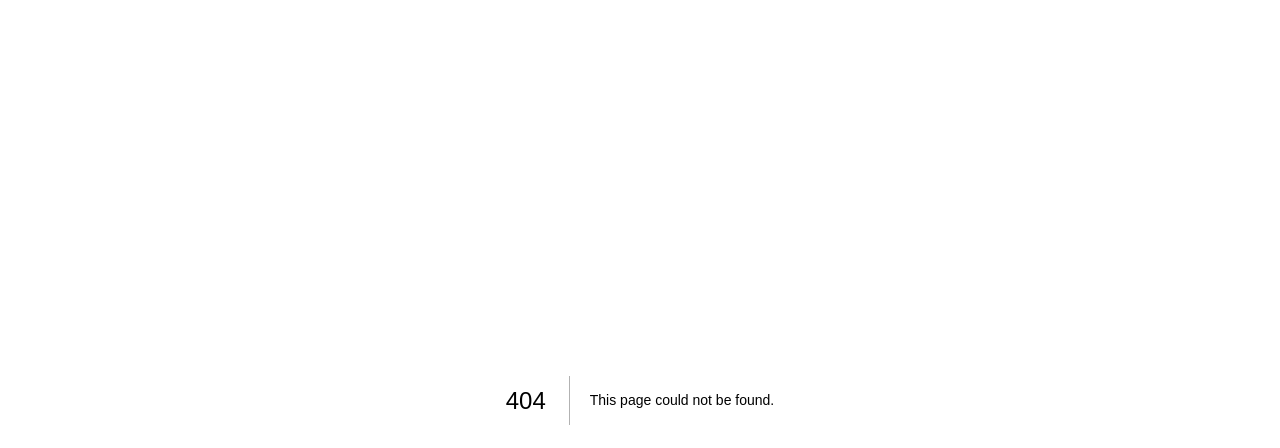
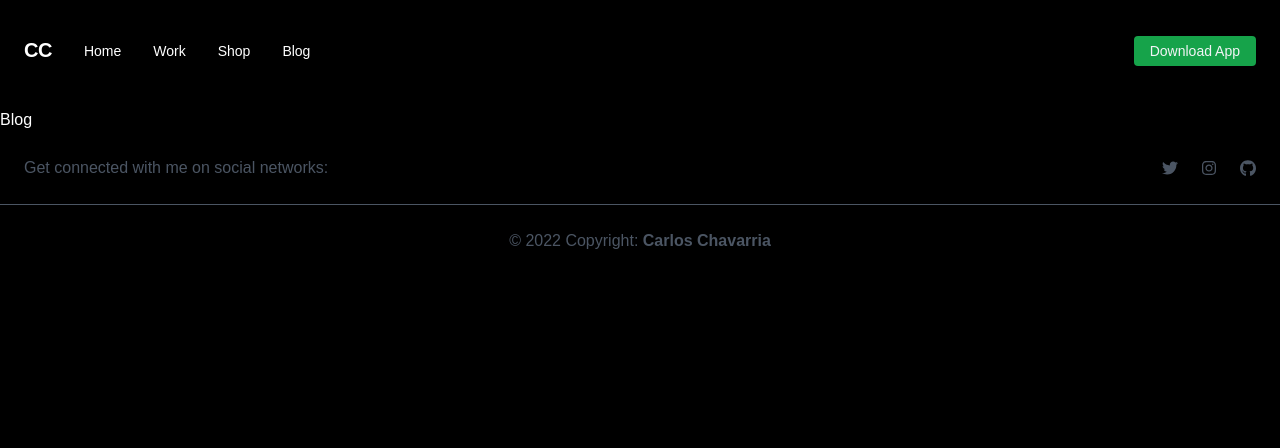
Before and after one commit to carloscodes/portfolio, a Next.js app: page /blog in a window 1280 px wide. Before the commit this address had no page. Shown: the top 448 px of the page. Built offline with nearby package versions, Linux system fonts and the light colour scheme.

Commit message:
added pages and routing to them

```diff
--- a/components/Hero.js
+++ b/components/Hero.js
@@ -1,5 +1,6 @@
 import { Container, Heading, Text } from "@chakra-ui/react";
 import { motion } from "framer-motion";
+import Link from "next/link";
 
 
 
@@ -32,9 +33,11 @@ export default function Hero() {
                     <motion.div animate={{ y: 10 }}
                 transition={{ type: 'spring', duration: 1, delay: 1 }}>
                     <Text fontSize='xs' className="text-gray-400 mb-12">I&apos;m a software engineer specializing in building (and occasionally design) exceptional digital experiences. Currently, I&apos;m focused on building an accessible, human-centered product to get people healthy and thriving. </Text>
-                    <button className="bg-transparent text-green-400 font-light text-xs py-2 px-4 border border-green-400 hover:bg-gray-900 rounded">
-                        Check out my work!
-                    </button>
+                    <Link href='/work'>
+                        <button className="bg-transparent text-green-400 font-light text-xs py-2 px-4 border border-green-400 hover:bg-gray-900 rounded">
+                            Check out my work!
+                        </button>
+                    </Link>
                 </motion.div>
 
             </Container>
--- a/components/Navbar.js
+++ b/components/Navbar.js
@@ -44,7 +44,9 @@ export default function Navbar() {
             <nav className="flex items-center justify-between flex-wrap p-6">
 
                 <div className="flex items-center flex-shrink-0 mr-6">
+                    <Link href='/'>
                         <a className="font-semibold text-xl tracking-tight hover:cursor-pointer">CC</a>
+                    </Link>
                 </div>
                 <div className='lg:hidden'>
                     <motion.div  animate={isOpen ? "closed" : "open"}
@@ -59,18 +61,26 @@ export default function Navbar() {
                 <motion.div animate={isOpen ? "open" : "closed"}
                     variants={variants} transition={{ type: 'tween', duration: .5 }}  className="w-full flex-grow lg:flex lg:items-center lg:w-auto hidden" id="mobile-menu">
                     <div className="text-sm lg:flex-grow">
+                    <Link href='/'>
                         <a className="px-2 py-2 block mt-4 lg:inline-block lg:mt-0 mr-4 hover:border-b hover:cursor-pointer">
                             Home
                         </a>
+                    </Link>
+                    <Link href='/work'>
                         <a className="px-2 py-2 block mt-4 lg:inline-block lg:mt-0 mr-4 hover:border-b hover:cursor-pointer">
                             Work
                         </a>
+                    </Link>
+                    <Link href='/shop'>
                         <a className="px-2 py-2 block mt-4 lg:inline-block lg:mt-0 mr-4 hover:border-b hover:cursor-pointer">
                             Shop
                         </a>
+                    </Link>
+                    <Link href='/blog'>
                         <a className="px-2 py-2 block mt-4 lg:inline-block lg:mt-0 hover:border-b hover:cursor-pointer">
                             Blog
                         </a>
+                    </Link>
                     </div>
                     <div>
                         <Link href='https://apps.apple.com/us/app/training-log/id1621350376'>
--- /dev/null
+++ b/pages/blog/index.js
@@ -0,0 +1,12 @@
+import Navbar from '../../components/Navbar'
+import Footer from '../../components/Footer'
+
+export default function BlogPage() {
+    return (
+        <>
+        <Navbar />
+        <h1>Blog</h1>
+        <Footer />
+        </>
+    );
+}
--- /dev/null
+++ b/pages/shop/index.js
@@ -0,0 +1,12 @@
+import Navbar from '../../components/Navbar'
+import Footer from '../../components/Footer'
+
+export default function ShopPage() {
+    return (
+        <>
+        <Navbar />
+        <h1>Shop</h1>
+        <Footer />
+        </>
+    );
+}
--- /dev/null
+++ b/pages/work/index.js
@@ -0,0 +1,12 @@
+import Navbar from '../../components/Navbar'
+import Footer from '../../components/Footer'
+
+export default function WorkPage() {
+    return (
+        <>
+        <Navbar />
+        <h1>Work</h1>
+        <Footer />
+        </>
+    );
+}
```
Lines whose indentation alone changed are shown as unchanged.
